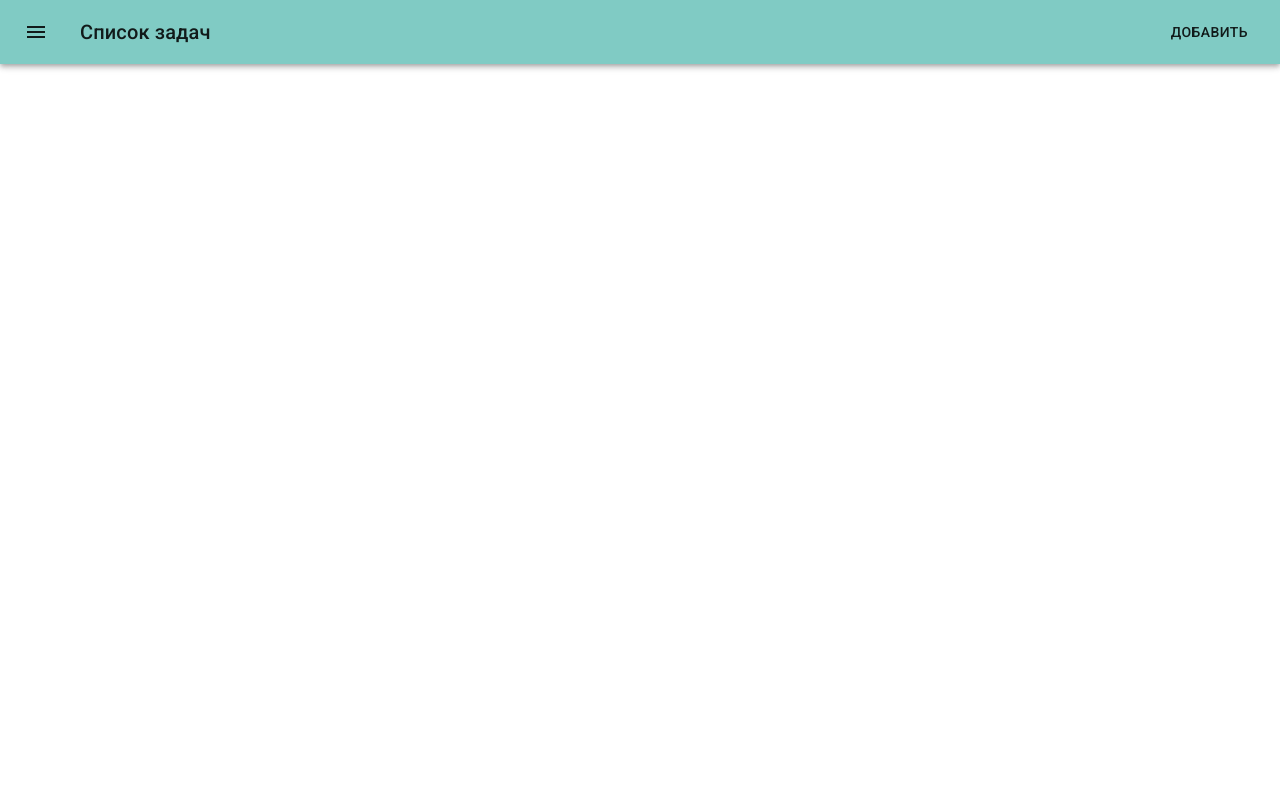
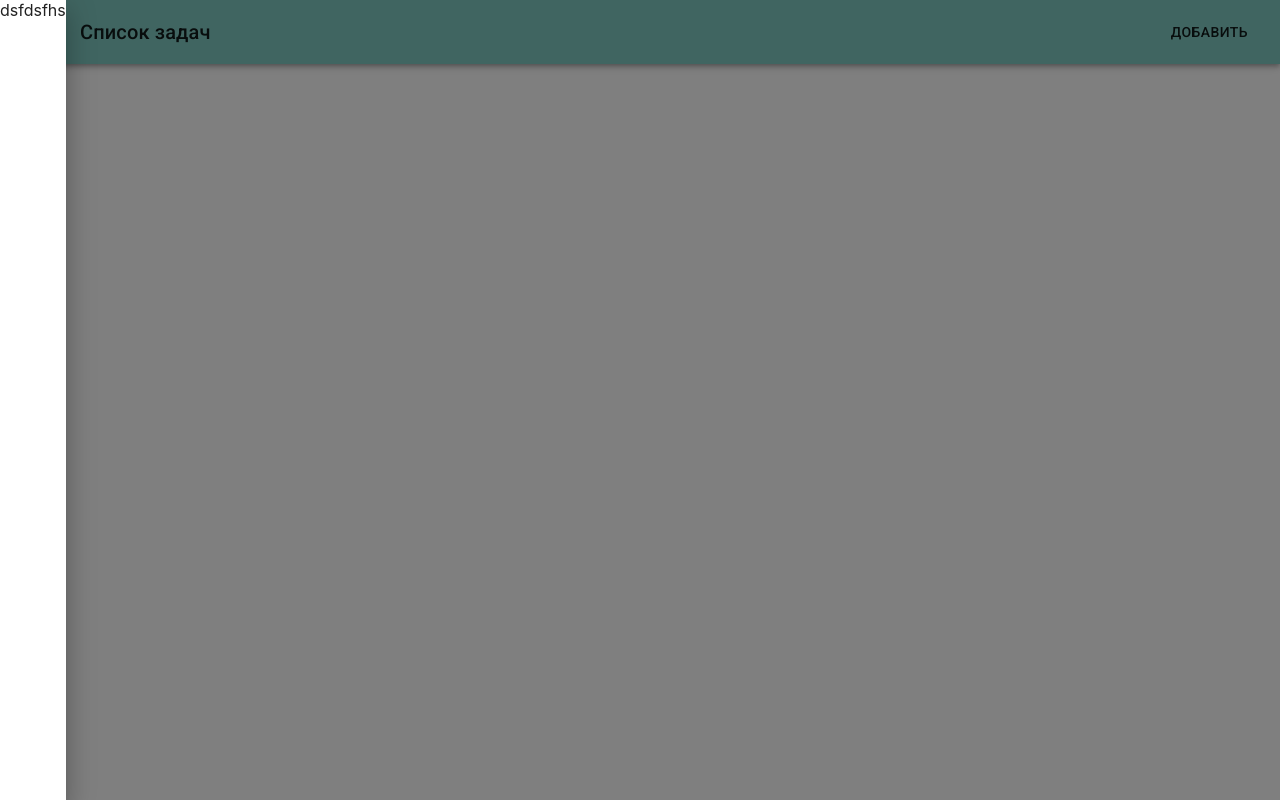
Before and after one commit to usuisora/TodosList, a React (Create React App) app: page / in a window 1280 px wide. Both pictures are taken after a click on the button "Menu". Built offline with nearby package versions, Linux system fonts and the light colour scheme.

Commit message:
sidepanel added

```diff
--- a/src/App.js
+++ b/src/App.js
@@ -1,8 +1,8 @@
-import React from 'react'
+import React,{useState} from 'react'
 import {MyProvider} from './Provider'
-import Bar from './components/Bar'
+import Bar from './components/Bar/Bar'
 import { createMuiTheme,MuiThemeProvider } from '@material-ui/core/styles';
-
+import SideBar from './components/SideBar/SideBar';
 const theme = createMuiTheme({
   palette: {
     primary: {
@@ -16,11 +16,15 @@ const theme = createMuiTheme({
 );
 
    function App(props){
+  const [isSideOpen, setIsSideOpen] = useState(false);
+
+
   return (
     <MyProvider>
       <MuiThemeProvider theme={theme}>
         <div className="App">
-          <Bar/>
+          <Bar  setIsSideOpen = {setIsSideOpen}/>
+          <SideBar isSideOpen= {isSideOpen} setIsSideOpen = {setIsSideOpen}/>
         </div>
       </MuiThemeProvider>
     </MyProvider>
--- a/src/components/Bar.js
+++ b/src/components/Bar/Bar.js
@@ -16,14 +16,14 @@ const styles = {
       marginRight: 20,
     },
   };
-function Bar(props) {
-    const { classes } = props;
+function Bar({classes,setIsSideOpen}) {
+    // const { classes } = props;
   return (
     <div className={classes.root}>
       <AppBar position="static">
         <Toolbar>
           <IconButton className={classes.menuButton} color="inherit" aria-label="Menu">
-            <MenuIcon />
+            <MenuIcon onClick={()=>setIsSideOpen(true)}/>
           </IconButton>
           <Typography variant="h6" color="inherit" className={classes.grow}>
             Список задач
--- /dev/null
+++ b/src/components/SideBar/SideBar.js
@@ -0,0 +1,15 @@
+import React from 'react'
+import {Button,Typography, Drawer} from '@material-ui/core'
+
+
+function SideBar({isSideOpen,setIsSideOpen}) {
+
+  return (
+    <Drawer open={isSideOpen}
+            onClose={()=>setIsSideOpen(false)}>
+        dsfdsfhs
+    </Drawer>
+  )
+}
+
+export default SideBar
```
